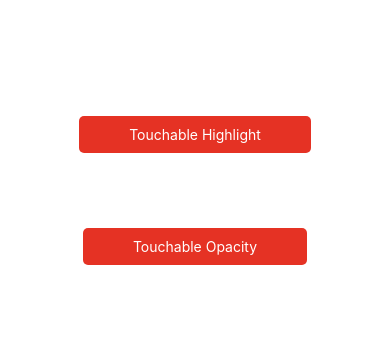
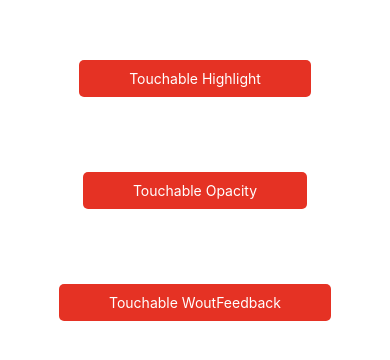
Before and after one commit to gabebravo/react-native-fitness-app, a React Native app: screen / in a window 390 px wide. Shown: the part 194-554 px from the top of the page. Built offline with nearby package versions, Linux system fonts and the light colour scheme.

Commit message:
Added the TouchableWithoutFeedback component

```diff
--- a/App.js
+++ b/App.js
@@ -1,26 +1,34 @@
 import React from 'react';
 import {
   View, Text, StyleSheet,
-  TouchableHighlight, TouchableNativeFeedback, TouchableOpacity, TouchableWithoutFeedback
+  TouchableHighlight, TouchableOpacity, TouchableWithoutFeedback, // ANDROID ONLY : TouchableNativeFeedback
 } from 'react-native';
 import AddEntry from './components/AddEntry'
 
 class App extends React.Component {
 
   handlePress = () => {
+    alert('hello world');
+  };
+
+  handlePressNada = () => {
     return
-    // alert('hello world');
   };
 
   render() {
     return (
       <View style={styles.container}>
-        <TouchableHighlight style={styles.btn} onPress={this.handlePress} underlayColor='#0000ff'>
+        <TouchableHighlight style={styles.btn} onPress={this.handlePressNada} underlayColor='#0000ff'>
           <Text style={styles.btnText}>Touchable Highlight</Text>
         </TouchableHighlight>
-        <TouchableOpacity style={styles.btn} onPress={this.handlePress}>
+        <TouchableOpacity style={styles.btn}>
           <Text style={styles.btnText}>Touchable Opacity</Text>
         </TouchableOpacity>
+        <TouchableWithoutFeedback onPress={this.handlePress}>
+          <View style={styles.btn}>
+            <Text style={styles.btnText}>Touchable WoutFeedback</Text>
+          </View>
+        </TouchableWithoutFeedback>
       </View>
     );
   };
```
